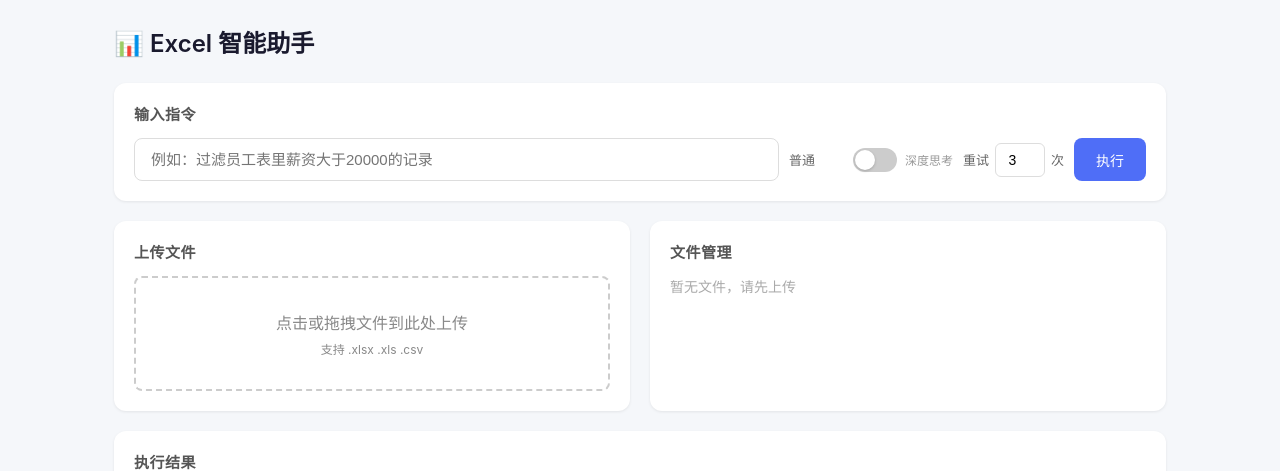
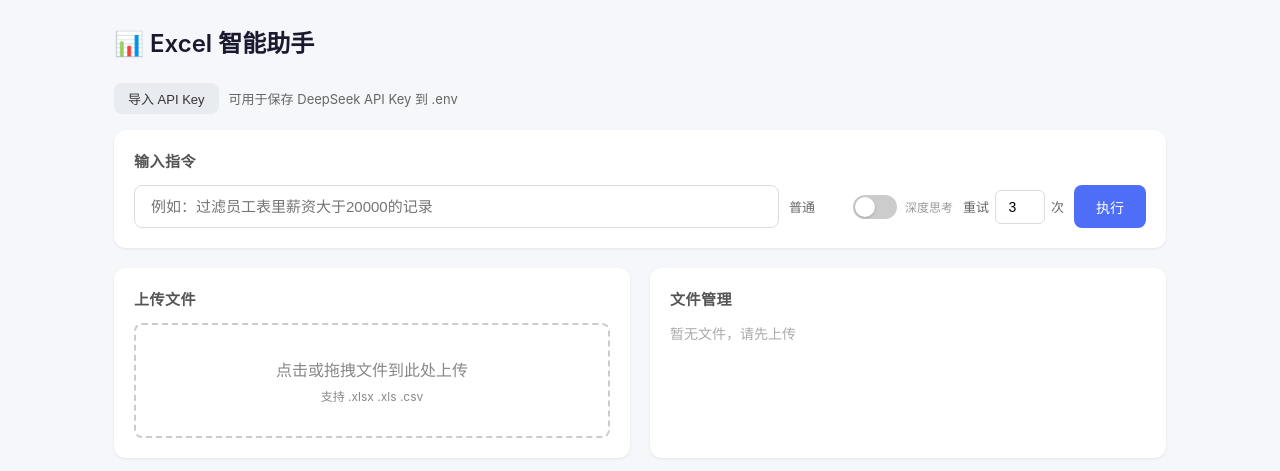
Before and after one commit to aweneagle/ai-excel, a Flask app: page / in a window 1280 px wide. Shown: the top 471 px of the page. Run offline with Flask 3, Linux system fonts and the light colour scheme; data that the repository does not hold is empty.

Commit message:
add import function for api key

````diff
--- a/executor.py
+++ b/executor.py
@@ -1,19 +1,25 @@
 import os
 import re
+import sys
 
 import pandas as pd
 from openai import OpenAI
 
 _client = None
+_current_deepseek_api_key = None
 
 
 def _get_client():
-    global _client
-    if _client is None:
+    global _client, _current_deepseek_api_key
+    api_key = os.getenv("DEEPSEEK_API_KEY")
+    if _client is None or _current_deepseek_api_key != api_key:
+        truncated = api_key[:5] + "..." if api_key else "(empty)"
+        print(f"[DeepSeek] using api_key={truncated}", file=sys.stderr)
         _client = OpenAI(
-            api_key=os.getenv("DEEPSEEK_API_KEY"),
+            api_key=api_key,
             base_url="https://api.deepseek.com",
         )
+        _current_deepseek_api_key = api_key
     return _client
 
 SYSTEM_PROMPT = """你是一个 Python 数据处理助手。用户会给你一条自然语言指令，要求对 Excel/CSV 文件进行操作。
@@ -184,6 +190,46 @@ OUTPUTS_DIR = "{outputs_dir}"
     return code
 
 
+def match_script_filenames(code: str, input_files: list[str], inputs_dir: str, outputs_dir: str) -> str:
+    if not input_files:
+        return code
+
+    file_list = "\n".join(f"  - {f}" for f in input_files)
+    user_msg = f"""你将收到一段 Python 脚本，脚本中可能包含具体的输入文件名和输出文件名。
+
+当前可用输入文件:
+{file_list}
+
+请根据当前可用输入文件，自动调整脚本中的文件路径，使脚本在当前 INPUTS_DIR 和 OUTPUTS_DIR 下可执行。
+- 保持原始数据处理逻辑不变。
+- 只修改或替换文件名和文件路径，不改变其他代码。
+- 输入文件必须来自当前可用输入文件列表。
+- 输出文件仍然写入 OUTPUTS_DIR，并尽量使用合理的输出文件名。
+- 如果脚本使用了旧输入文件名，请替换为最匹配的当前输入文件名。
+- 不要添加额外解释或 markdown，只返回完整 Python 代码。
+
+脚本代码:
+```python
+{code}
+```
+"""
+
+    api_kwargs = _build_api_kwargs(False)
+    resp = _get_client().chat.completions.create(
+        messages=[
+            {"role": "system", "content": SYSTEM_PROMPT},
+            {"role": "user", "content": user_msg},
+        ],
+        **api_kwargs,
+    )
+
+    matched_code = _extract_code(resp.choices[0].message.content or "")
+    if not matched_code:
+        raise ValueError("AI 未返回有效的匹配脚本代码")
+
+    return matched_code
+
+
 FORBIDDEN_PATTERNS = [
     r"\bos\.system\b",
     r"\bsubprocess\b",
--- a/main.py
+++ b/main.py
@@ -6,7 +6,7 @@ import traceback
 from flask import Flask, request, jsonify, render_template, send_from_directory
 from dotenv import load_dotenv
 
-from executor import generate_code, execute_code, fix_code, preview_excel
+from executor import generate_code, execute_code, fix_code, preview_excel, match_script_filenames
 
 
 def _get_base_dir():
@@ -64,6 +64,39 @@ def list_files():
         if not name.startswith("."):
             result["outputs"].append(name)
     return jsonify(result)
+
+
+@app.route("/api/import_api_key", methods=["POST"])
+def import_api_key():
+    body = request.get_json()
+    if not body or not body.get("key"):
+        return jsonify({"error": "API Key 不能为空"}), 400
+
+    key = body["key"].strip()
+    if not key:
+        return jsonify({"error": "API Key 不能为空"}), 400
+
+    env_path = os.path.join(BASE_DIR, ".env")
+    lines = []
+    if os.path.exists(env_path):
+        with open(env_path, "r", encoding="utf-8") as f:
+            lines = f.readlines()
+
+    updated = False
+    for idx, line in enumerate(lines):
+        if line.strip().startswith("DEEPSEEK_API_KEY="):
+            lines[idx] = f"DEEPSEEK_API_KEY={key}\n"
+            updated = True
+            break
+
+    if not updated:
+        lines.append(f"DEEPSEEK_API_KEY={key}\n")
+
+    with open(env_path, "w", encoding="utf-8") as f:
+        f.writelines(lines)
+
+    os.environ["DEEPSEEK_API_KEY"] = key
+    return jsonify({"message": "DeepSeek API Key 已保存"})
 
 
 @app.route("/api/download/<folder>/<filename>")
@@ -211,6 +244,12 @@ def run_script(script_id):
         data = json.load(f)
 
     code = data["code"]
+    input_files = [name for name in os.listdir(INPUTS_DIR) if not name.startswith('.')]
+    try:
+        code = match_script_filenames(code, input_files, INPUTS_DIR, OUTPUTS_DIR)
+    except Exception as e:
+        return jsonify({"error": f"脚本文件名匹配失败: {e}", "code": code}), 500
+
     try:
         result = execute_code(code, INPUTS_DIR, OUTPUTS_DIR)
     except Exception as e:
--- a/templates/index.html
+++ b/templates/index.html
@@ -357,6 +357,10 @@
 <body>
     <div class="container">
         <h1>📊 Excel 智能助手</h1>
+        <div style="margin: 16px 0; display: flex; gap: 10px; align-items: center;">
+            <button class="btn btn-secondary btn-sm" type="button" onclick="promptImportApiKey()">导入 API Key</button>
+            <span style="color:#666; font-size:13px;">可用于保存 DeepSeek API Key 到 .env</span>
+        </div>
 
         <!-- Command -->
         <div class="panel">
@@ -436,6 +440,23 @@
         let lastSuccessCode = null;
         let lastSuccessCommand = null;
         let deepThinking = false;
+
+        async function promptImportApiKey() {
+            const key = prompt("请输入 DeepSeek API Key：");
+            if (!key) return;
+
+            const resp = await fetch("/api/import_api_key", {
+                method: "POST",
+                headers: { "Content-Type": "application/json" },
+                body: JSON.stringify({ key }),
+            });
+            const data = await resp.json();
+            if (resp.ok) {
+                alert(data.message || "API Key 已保存");
+            } else {
+                alert(data.error || "保存 API Key 失败");
+            }
+        }
 
         function toggleThinkingMode() {
             deepThinking = !deepThinking;
````
